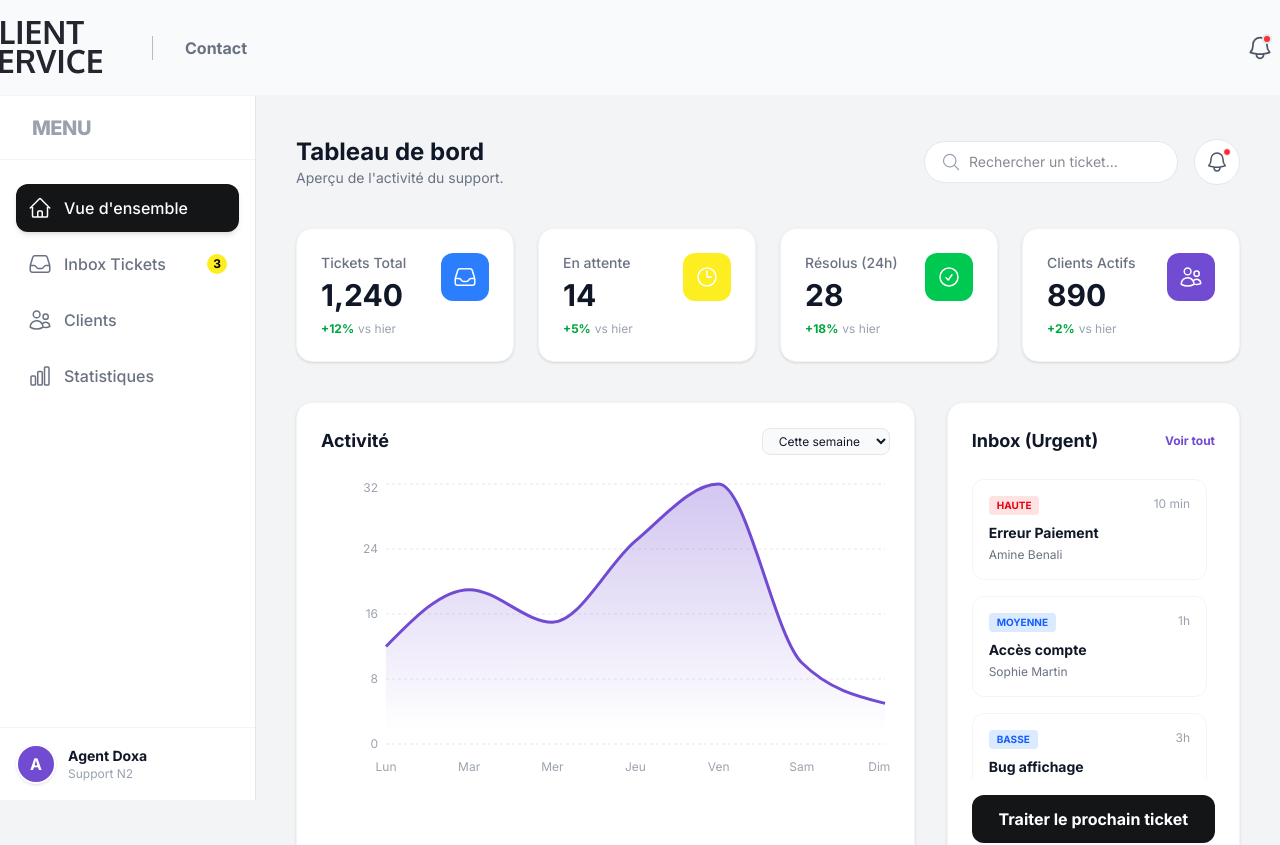
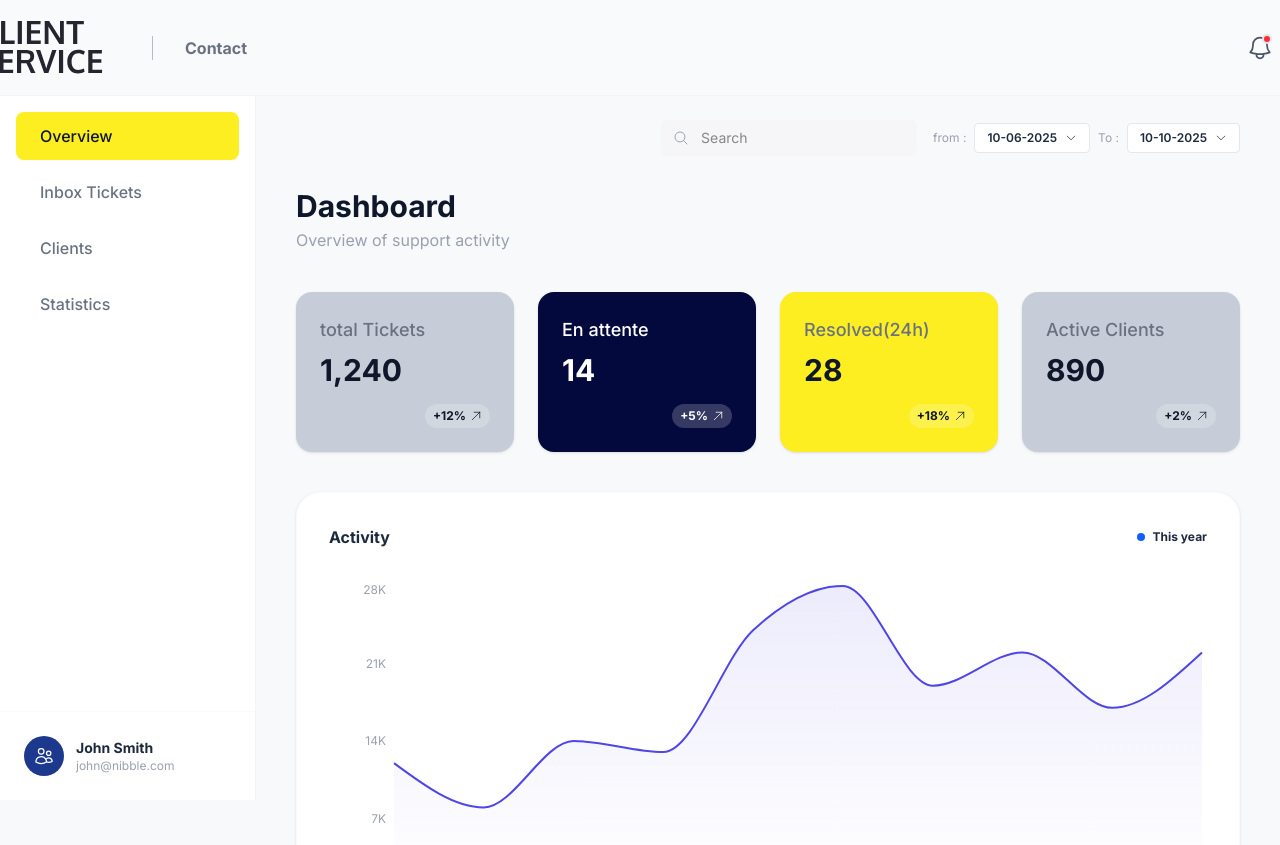
Before and after one commit to AMINE-KFI/TC-XII-FRONT, a Next.js app: page /dashboard in a window 1280 px wide. Shown: the top 845 px of the page. Built offline with nearby package versions, Linux system fonts and the light colour scheme.

Commit message:
Dashboard

```diff
--- a/app/components/Dashboard.tsx
+++ b/app/components/Dashboard.tsx
@@ -1,203 +1,210 @@
 "use client"
 import React, { useState } from 'react'
 import {
-  HomeIcon,
   InboxIcon,
   UsersIcon,
   ChartBarIcon,
   BellIcon,
   MagnifyingGlassIcon,
-  EllipsisHorizontalIcon,
-  CheckCircleIcon,
-  ClockIcon
+  ChevronDownIcon,
+  ArrowUpRightIcon,
+  Square2StackIcon
 } from '@heroicons/react/24/outline'
 import {
   AreaChart,
   Area,
   XAxis,
   YAxis,
-  CartesianGrid,
   Tooltip,
   ResponsiveContainer
 } from 'recharts'
 
+// Mock data reflecting the chart in the image (Monthly trend)
 const dataActivity = [
-  { name: 'Lun', tickets: 12, resolus: 8 },
-  { name: 'Mar', tickets: 19, resolus: 15 },
-  { name: 'Mer', tickets: 15, resolus: 12 },
-  { name: 'Jeu', tickets: 25, resolus: 20 },
-  { name: 'Ven', tickets: 32, resolus: 28 },
-  { name: 'Sam', tickets: 10, resolus: 9 },
-  { name: 'Dim', tickets: 5, resolus: 4 },
-]
-const recentTickets = [
-  { id: 101, client: 'Amine Benali', subject: 'Erreur Paiement', status: 'Nouveau', priority: 'Haute', time: '10 min' },
-  { id: 102, client: 'Sophie Martin', subject: 'Accès compte', status: 'En cours', priority: 'Moyenne', time: '1h' },
-  { id: 103, client: 'Karim Ziani', subject: 'Bug affichage', status: 'En cours', priority: 'Basse', time: '3h' },
-  { id: 104, client: 'Entreprise X', subject: 'Facture manquante', status: 'Résolu', priority: 'Moyenne', time: '1j' },
+  { name: 'Jan', value: 12000 },
+  { name: 'Feb', value: 8000 },
+  { name: 'Mar', value: 14000 },
+  { name: 'Apr', value: 13000 },
+  { name: 'May', value: 24000 },
+  { name: 'Jun', value: 28000 },
+  { name: 'Jul', value: 19000 },
+  { name: 'Aug', value: 22000 },
+  { name: 'Sep', value: 17000 },
+  { name: 'Oct', value: 22000 },
 ]
 
-function StatCard({ title, value, trend, icon: Icon, color }: any) {
+function StatCard({ title, value, trend, color, textColor = "text-gray-500" }: any) {
   return (
-        <div className="bg-white p-6 rounded-2xl border border-gray-100 shadow-sm flex items-start justify-between hover:shadow-md transition-shadow">
+    <div className={`${color} p-6 rounded-2xl shadow-sm flex flex-col justify-between h-40 relative overflow-hidden`}>
       <div>
-                <p className="text-gray-500 text-sm font-medium mb-1">{title}</p>
-                <h3 className="text-3xl font-bold text-gray-900">{value}</h3>
-                <div className={`flex items-center gap-1 mt-2 text-xs font-bold ${trend.startsWith('+') ? 'text-green-600' : 'text-red-600'}`}>
-                    <span>{trend}</span>
-                    <span className="text-gray-400 font-normal">vs hier</span>
+        <p className={`${textColor} text-lg font-medium`}>{title}</p>
+        <h3 className={`text-3xl font-bold mt-2 ${textColor === 'text-gray-500' ? 'text-slate-900' : 'text-white'}`}>
+          {value}
+        </h3>
       </div>
-            </div>
-            <div className={`p-3 rounded-xl ${color}`}>
-                <Icon className="w-6 h-6 text-white" />
+      <div className="flex items-center gap-1 self-end bg-white/20 px-2 py-1 rounded-full backdrop-blur-sm">
+        <span className={`text-xs font-bold ${textColor === 'text-gray-500' ? 'text-slate-900' : 'text-white'}`}>{trend}</span>
+        <ArrowUpRightIcon className={`w-3 h-3 ${textColor === 'text-gray-500' ? 'text-slate-900' : 'text-white'}`} />
       </div>
     </div>
   )
 }
 
-
 export default function AgentDashboard() {
-  const [activeMenu, setActiveMenu] = useState('dashboard')
+  const [activeMenu, setActiveMenu] = useState('Overview')
 
   return (
-    <div className="min-h-screen bg-[#F3F4F6] flex font-sans text-gray-900 pt-24">
+    <div className="min-h-screen bg-[#F8F9FB] flex flex-col font-sans">
 
-      <aside className="w-20 lg:w-64 bg-white border-r border-gray-200 flex flex-col fixed left-0 top-24 h-[calc(100vh-6rem)] z-20 transition-all duration-300 overflow-y-auto">
-
-       <div className="h-16 flex items-center justify-center lg:justify-start lg:px-8 border-b border-gray-100 shrink-0">
-             <span className="hidden lg:block font-extrabold text-xl tracking-tight text-gray-400">MENU</span>
+      {/* --- TOP NAV --- */}
+      <header className="h-20 bg-white border-b border-gray-100 flex items-center justify-between px-8 sticky top-0 z-30">
+        <div className="flex items-center gap-8">
+           <div className="flex items-center gap-2">
+              <div className="flex gap-1">
+                {[...Array(4)].map((_,i) => <div key={i} className="w-1.5 h-6 bg-blue-700 rounded-full" style={{opacity: 1 - (i*0.2)}}></div>)}
+              </div>
+              <span className="font-bold text-xl tracking-tighter text-slate-800 uppercase leading-none">
+                Client<br/><span className="font-light">Service</span>
+              </span>
+           </div>
+           <nav className="hidden md:flex gap-6 text-gray-400 font-medium text-sm ml-4">
+              <a href="#" className="hover:text-blue-600">Contact</a>
+           </nav>
         </div>
 
+        <div className="flex items-center gap-4">
+           <BellIcon className="w-8 h-8 text-slate-800 stroke-[1.5]" />
+           <div className="w-10 h-10 rounded-full border-2 border-slate-800 flex items-center justify-center">
+              <UsersIcon className="w-6 h-6 text-slate-800" />
+           </div>
+        </div>
+      </header>
 
-        <nav className="flex-1 py-6 px-4 space-y-2">
+      <div className="flex flex-1">
+        {/* --- SIDEBAR --- */}
+        <aside className="w-64 bg-white border-r border-gray-100 flex flex-col sticky top-20 h-[calc(100vh-5rem)]">
+          <nav className="flex-1 py-8 flex flex-col gap-2">
             {[
-                { id: 'dashboard', label: 'Vue d\'ensemble', icon: HomeIcon },
-                { id: 'inbox', label: 'Inbox Tickets', icon: InboxIcon, badge: 3 },
-                { id: 'clients', label: 'Clients', icon: UsersIcon },
-                { id: 'analytics', label: 'Statistiques', icon: ChartBarIcon },
+              { id: 'Overview', label: 'Overview' },
+              { id: 'Inbox Tickets', label: 'Inbox Tickets' },
+              { id: 'Clients', label: 'Clients' },
+              { id: 'Statistics', label: 'Statistics' },
             ].map((item) => (
               <button
                 key={item.id}
                 onClick={() => setActiveMenu(item.id)}
-                    className={`w-full flex items-center justify-center lg:justify-start gap-3 px-3 py-3 rounded-xl transition-all duration-200 group relative
-                    ${activeMenu === item.id
-                        ? 'bg-[#141516] text-white shadow-md'
-                        : 'text-gray-500 hover:bg-gray-50 hover:text-[#714BD2]'}`}
+                className={`mx-4 py-3 px-6 rounded-lg text-left font-medium transition-all
+                ${activeMenu === item.id ? 'bg-[#FCEE21] text-slate-900' : 'text-gray-500 hover:bg-gray-50'}`}
               >
-                    <item.icon className="w-6 h-6" />
-                    <span className="hidden lg:block font-medium">{item.label}</span>
-                    {item.badge && (
-                        <span className="hidden lg:flex absolute right-3 w-5 h-5 bg-[#FCEE21] text-black text-xs font-bold rounded-full items-center justify-center">
-                            {item.badge}
-                        </span>
-                    )}
+                {item.label}
               </button>
             ))}
           </nav>
 
-
-        <div className="p-4 border-t border-gray-100 shrink-0">
-            <div className="flex items-center gap-3 justify-center lg:justify-start">
-                <div className="w-10 h-10 rounded-full bg-gray-200 border-2 border-white shadow-sm overflow-hidden">
-                    <div className="w-full h-full bg-[#714BD2] flex items-center justify-center text-white font-bold">A</div>
+          {/* User Profile in Sidebar */}
+          <div className="p-6 border-t border-gray-50">
+             <div className="flex items-center gap-3">
+                <div className="w-10 h-10 rounded-full bg-blue-900 flex items-center justify-center text-white font-bold">
+                   <UsersIcon className="w-5 h-5" />
                 </div>
-                <div className="hidden lg:block">
-                    <p className="text-sm font-bold text-gray-900">Agent Doxa</p>
-                    <p className="text-xs text-gray-400">Support N2</p>
+                <div>
+                   <p className="text-sm font-bold text-slate-800">John Smith</p>
+                   <p className="text-xs text-gray-400">john@nibble.com</p>
                 </div>
              </div>
           </div>
         </aside>
 
-      {/* 2. CONTENU PRINCIPAL */}
-      {/* Pas besoin de changer grand chose ici, le padding du parent (pt-24) gère la descente */}
-      <main className="flex-1 ml-20 lg:ml-64 p-6 lg:p-10 transition-all duration-300">
+        {/* --- MAIN CONTENT --- */}
+        <main className="flex-1 p-10">
+          <div className="max-w-6xl mx-auto">
 
-        {/* Header Dashboard */}
-        <header className="flex justify-between items-center mb-10">
-            <div>
-                <h1 className="text-2xl font-bold text-gray-900">Tableau de bord</h1>
-                <p className="text-gray-500 text-sm">Aperçu de l'activité du support.</p>
+            {/* Search & Date Filter */}
+            <div className="flex justify-end items-center gap-4 mb-8">
+              <div className="relative">
+                <MagnifyingGlassIcon className="w-4 h-4 absolute left-3 top-1/2 -translate-y-1/2 text-gray-400" />
+                <input
+                  type="text"
+                  placeholder="Search"
+                  className="bg-gray-100/50 border-none rounded-md py-2 pl-10 pr-4 text-sm w-64 focus:ring-1 focus:ring-blue-500"
+                />
+              </div>
+              <div className="flex items-center gap-2 text-xs font-semibold text-slate-800">
+                <span className="text-gray-400 font-normal">from :</span>
+                <button className="bg-white border border-gray-200 px-3 py-1.5 rounded flex items-center gap-2">
+                  10-06-2025 <ChevronDownIcon className="w-3 h-3" />
+                </button>
+                <span className="text-gray-400 font-normal">To :</span>
+                <button className="bg-white border border-gray-200 px-3 py-1.5 rounded flex items-center gap-2">
+                  10-10-2025 <ChevronDownIcon className="w-3 h-3" />
+                </button>
+              </div>
             </div>
 
-            <div className="flex items-center gap-4">
-                <div className="hidden md:flex items-center bg-white px-4 py-2.5 rounded-full border border-gray-200 focus-within:ring-2 focus-within:ring-[#FCEE21] transition-all">
-                    <MagnifyingGlassIcon className="w-5 h-5 text-gray-400 mr-2" />
-                    <input type="text" placeholder="Rechercher un ticket..." className="bg-transparent outline-none text-sm w-48" />
-                </div>
-                <button className="p-2.5 bg-white border border-gray-200 rounded-full hover:bg-gray-50 relative">
-                    <BellIcon className="w-6 h-6 text-gray-600" />
-                    <span className="absolute top-2 right-2 w-2 h-2 bg-red-500 rounded-full border border-white"></span>
-                </button>
-            </div>
-        </header>
-
-
-        {/* STATISTIQUES */}
-        <div className="grid grid-cols-1 md:grid-cols-2 lg:grid-cols-4 gap-6 mb-10">
-            <StatCard title="Tickets Total" value="1,240" trend="+12%" icon={InboxIcon} color="bg-blue-500" />
-            <StatCard title="En attente" value="14" trend="+5%" icon={ClockIcon} color="bg-[#FCEE21] !text-black" />
-            <StatCard title="Résolus (24h)" value="28" trend="+18%" icon={CheckCircleIcon} color="bg-green-500" />
-            <StatCard title="Clients Actifs" value="890" trend="+2%" icon={UsersIcon} color="bg-[#714BD2]" />
+            <div className="mb-10">
+              <h1 className="text-3xl font-bold text-slate-900">Dashboard</h1>
+              <p className="text-gray-400 mt-1">Overview of support activity</p>
             </div>
 
+            {/* STAT CARDS */}
+            <div className="grid grid-cols-1 md:grid-cols-4 gap-6 mb-10">
+              <StatCard title="total Tickets" value="1,240" trend="+12%" color="bg-[#C7CDD8]" />
+              <StatCard title="En attente" value="14" trend="+5%" color="bg-[#04093D]" textColor="text-white" />
+              <StatCard title="Resolved(24h)" value="28" trend="+18%" color="bg-[#FCEE21]" />
+              <StatCard title="Active Clients" value="890" trend="+2%" color="bg-[#C7CDD8]" />
+            </div>
 
-        {/* GRAPHIQUES & INBOX */}
-        <div className="grid grid-cols-1 lg:grid-cols-3 gap-8">
+            {/* BIG CHART */}
+            <div className="bg-white p-8 rounded-3xl border border-gray-50 shadow-sm">
+              <div className="flex justify-between items-center mb-8">
+                <h3 className="font-bold text-slate-800">Activity</h3>
+                <div className="flex items-center gap-2">
+                  <div className="w-2 h-2 rounded-full bg-blue-600"></div>
+                  <span className="text-xs font-bold text-slate-800">This year</span>
+                </div>
+              </div>
 
-            {/* GRAPHE */}
-            <div className="lg:col-span-2 bg-white p-6 rounded-2xl border border-gray-100 shadow-sm">
-                <div className="flex justify-between items-center mb-6">
-                    <h3 className="font-bold text-lg">Activité</h3>
-                    <select className="bg-gray-50 border border-gray-200 text-xs rounded-lg px-3 py-1">
-                        <option>Cette semaine</option>
-                    </select>
-                </div>
-                <div className="h-[300px] w-full">
+              <div className="h-[350px] w-full">
                 <ResponsiveContainer width="100%" height="100%">
                   <AreaChart data={dataActivity}>
                     <defs>
-                                <linearGradient id="colorTickets" x1="0" y1="0" x2="0" y2="1">
-                                    <stop offset="5%" stopColor="#714BD2" stopOpacity={0.3}/>
-                                    <stop offset="95%" stopColor="#714BD2" stopOpacity={0}/>
+                      <linearGradient id="colorVal" x1="0" y1="0" x2="0" y2="1">
+                        <stop offset="5%" stopColor="#4F46E5" stopOpacity={0.1}/>
+                        <stop offset="95%" stopColor="#4F46E5" stopOpacity={0}/>
                       </linearGradient>
                     </defs>
-                            <CartesianGrid strokeDasharray="3 3" vertical={false} stroke="#E5E7EB" />
-                            <XAxis dataKey="name" axisLine={false} tickLine={false} tick={{fill: '#9CA3AF', fontSize: 12}} dy={10} />
-                            <YAxis axisLine={false} tickLine={false} tick={{fill: '#9CA3AF', fontSize: 12}} />
-                            <Tooltip contentStyle={{ borderRadius: '12px', border: 'none', boxShadow: '0 4px 6px -1px rgb(0 0 0 / 0.1)' }} />
-                            <Area type="monotone" dataKey="tickets" stroke="#714BD2" strokeWidth={3} fillOpacity={1} fill="url(#colorTickets)" />
+                    <XAxis
+                      dataKey="name"
+                      axisLine={false}
+                      tickLine={false}
+                      tick={{fill: '#9CA3AF', fontSize: 12}}
+                      dy={15}
+                    />
+                    <YAxis
+                      axisLine={false}
+                      tickLine={false}
+                      tick={{fill: '#9CA3AF', fontSize: 12}}
+                      tickFormatter={(value) => `${value/1000}K`}
+                    />
+                    <Tooltip cursor={{ stroke: '#4F46E5', strokeWidth: 1 }} contentStyle={{ borderRadius: '12px', border: 'none' }} />
+                    <Area
+                      type="monotone"
+                      dataKey="value"
+                      stroke="#4F46E5"
+                      strokeWidth={2}
+                      fillOpacity={1}
+                      fill="url(#colorVal)"
+                    />
                   </AreaChart>
                 </ResponsiveContainer>
               </div>
             </div>
-
-            {/* INBOX */}
-            <div className="bg-white p-6 rounded-2xl border border-gray-100 shadow-sm flex flex-col">
-                <div className="flex justify-between items-center mb-6">
-                    <h3 className="font-bold text-lg">Inbox (Urgent)</h3>
-                    <button className="text-xs font-bold text-[#714BD2] hover:underline">Voir tout</button>
-                </div>
-                <div className="flex-1 space-y-4 overflow-y-auto pr-2 max-h-[300px]">
-                    {recentTickets.map((ticket) => (
-                        <div key={ticket.id} className="p-4 rounded-xl border border-gray-100 hover:border-[#FCEE21] hover:bg-gray-50 transition-all cursor-pointer group">
-                            <div className="flex justify-between items-start mb-2">
-                                <span className={`px-2 py-0.5 rounded text-[10px] font-bold uppercase ${ticket.priority === 'Haute' ? 'bg-red-100 text-red-600' : 'bg-blue-100 text-blue-600'}`}>
-                                    {ticket.priority}
-                                </span>
-                                <span className="text-xs text-gray-400">{ticket.time}</span>
-                            </div>
-                            <h4 className="font-bold text-sm text-gray-900 mb-1 group-hover:text-[#714BD2]">{ticket.subject}</h4>
-                            <p className="text-xs text-gray-500">{ticket.client}</p>
-                        </div>
-                    ))}
-                </div>
-                <button className="w-full mt-4 bg-[#141516] text-white font-bold py-3 rounded-xl hover:bg-black transition-all">
-                    Traiter le prochain ticket
-                </button>
-            </div>
           </div>
         </main>
       </div>
+
+      {/* --- FOOTER --- */}
+
+    </div>
   )
 }
--- a/package.json
+++ b/package.json
@@ -23,6 +23,6 @@
     "eslint": "^9",
     "eslint-config-next": "16.1.0",
     "tailwindcss": "^4",
-    "typescript": "^5"
+    "typescript": "5.9.3"
   }
 }
```
Also changed, not shown: 1 other file (tests, documents, lock files or other folders). Lines whose indentation alone changed are shown as unchanged.
